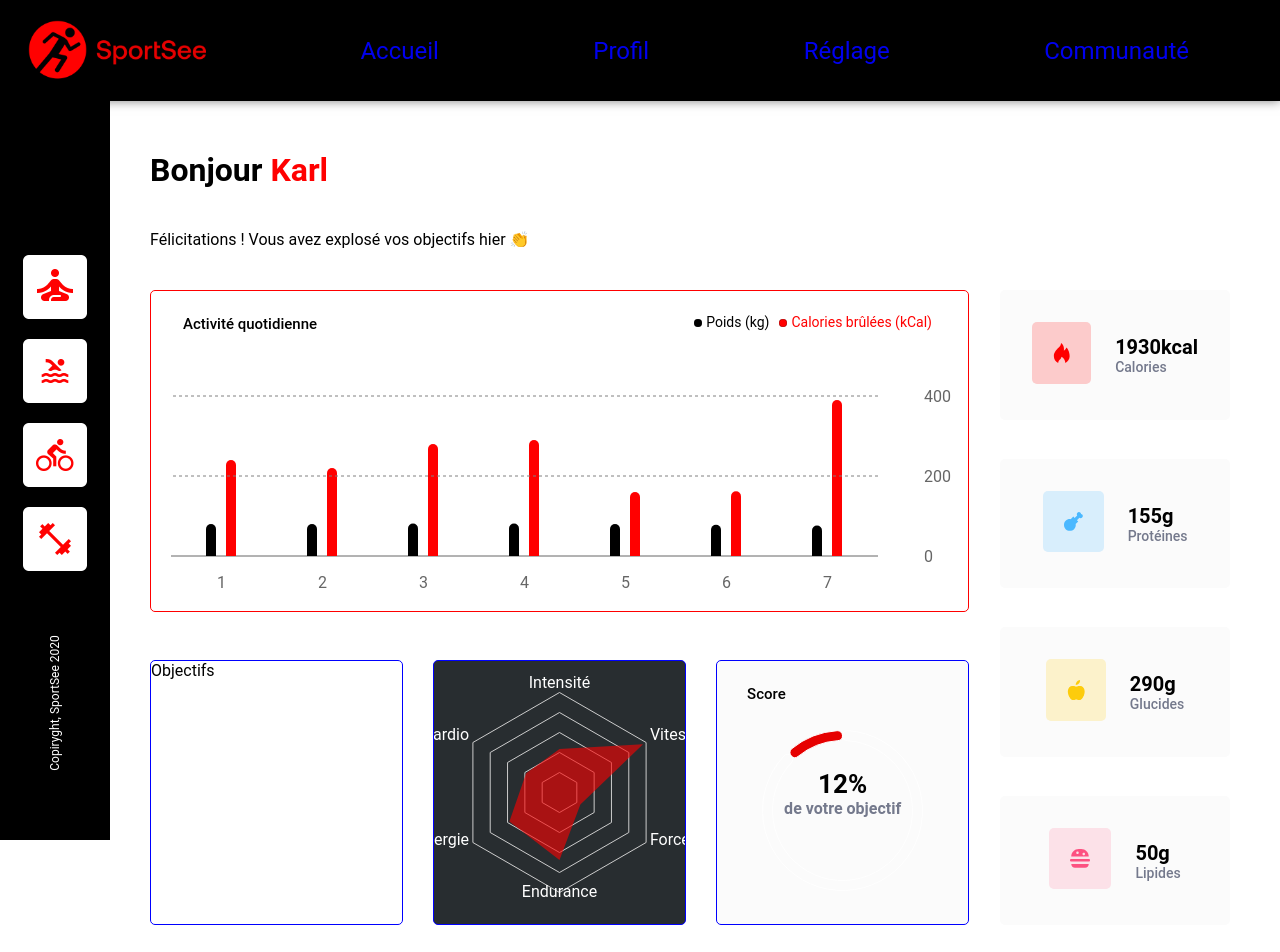
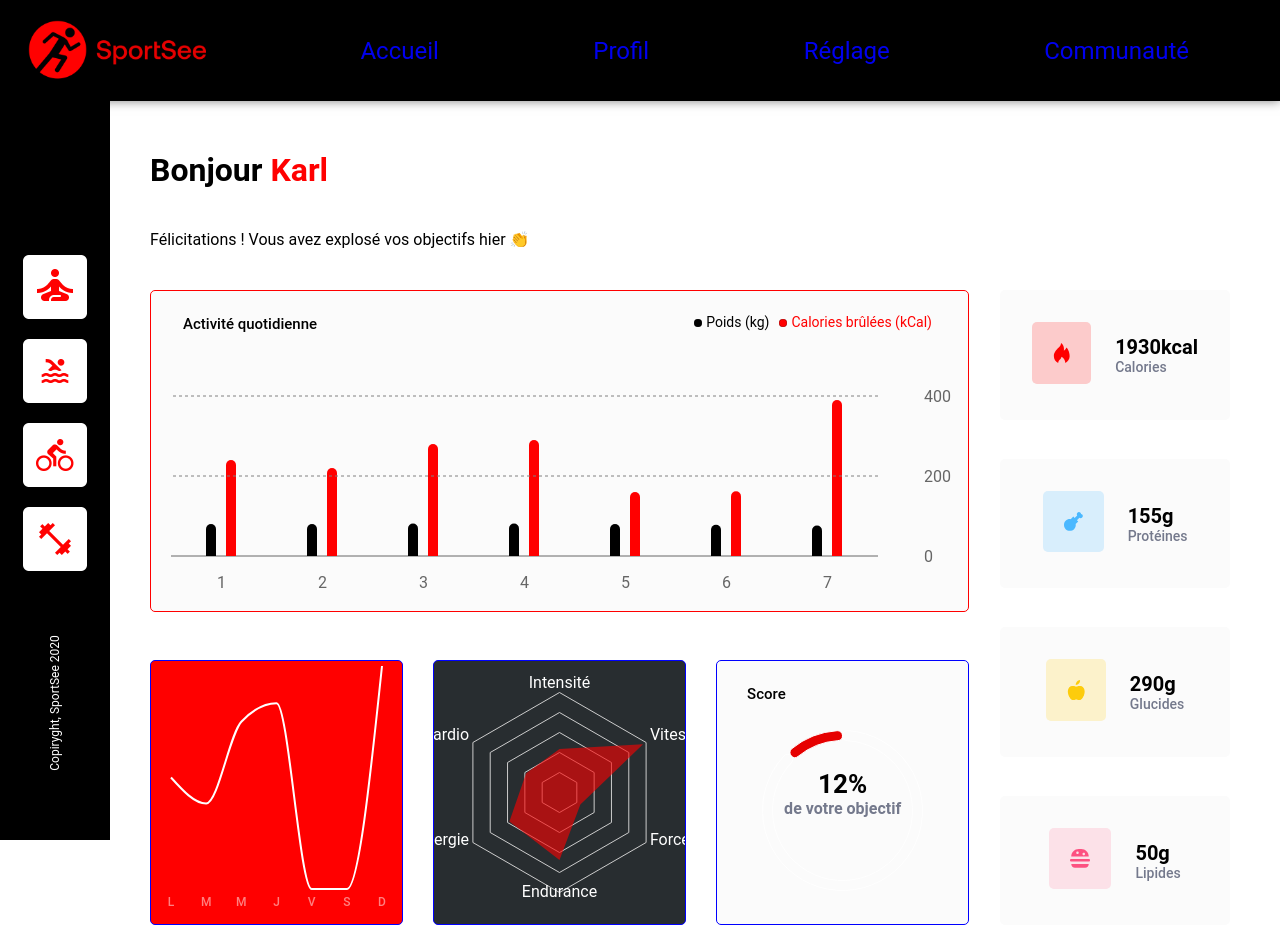
Before and after one commit to Ekkylibre/sportsee, a React (Vite) app: page /dashboard/12 in a window 1280 px wide. Shown: the top 952 px of the page. Built offline with nearby package versions, Linux system fonts and the light colour scheme.

Commit message:
✨ Components > Goals > Create component

```diff
--- /dev/null
+++ b/src/components/goals/Goals.jsx
@@ -0,0 +1,66 @@
+import { LineChart, Line, XAxis, Tooltip, ResponsiveContainer } from 'recharts';
+import { USER_AVERAGE_SESSIONS } from '../../assets/data/data'; // Assurez-vous que le chemin est correct
+
+function Goals({ userId }) {
+    // Recherche des données d'activité de l'utilisateur
+    const userData = USER_AVERAGE_SESSIONS.find((user) => user.userId === parseInt(userId, 10));
+
+    if (!userData) {
+        return <div>User not found</div>;
+    }
+
+    // Fonction pour formatter les étiquettes de l'axe X
+    const formatXAxis = (tickItem) => {
+        // Définition des noms des jours de la semaine
+        const daysOfWeek = ['L', 'M', 'M', 'J', 'V', 'S', 'D'];
+        // Récupération du nom du jour en fonction de la valeur numérique
+        return daysOfWeek[tickItem];
+    };
+
+    // Composant Tooltip personnalisé
+    const CustomTooltip = ({ active, payload }) => {
+        if (active && payload && payload.length) {
+            return (
+                <div className="custom-tooltip">
+                    <p className="label">{`${payload[0].payload.sessionLength} min`}</p>
+                </div>
+            );
+        }
+
+        return null;
+    };
+
+    return (
+        <div style={{ width: '100%', height: '100%' }}>
+            <ResponsiveContainer>
+                <LineChart
+                    data={userData.sessions}
+                    margin={{
+                        top: 5, right: 20, left: 20, bottom: 5,
+                    }}
+                >
+                    <XAxis
+                        axisLine={false}
+                        tickLine={false}
+                        tick={{fontSize: 12, fontWeight: 500}}
+                        stroke='rgba(255, 255, 255, 0.5)'
+                        tickFormatter={formatXAxis} // Utilisation du formateur de ticks
+                    />
+                    <Tooltip
+                        cursor={{
+                            strokeLinecap: 'square',
+                            stroke: 'black',
+                            strokeWidth: 79,
+                            height: 10000,
+                            strokeOpacity: 0.2,
+                        }}
+                        content={<CustomTooltip />} // Utilisation du Tooltip personnalisé
+                    />
+                    <Line type="monotone" dataKey="sessionLength" stroke="#FFFFFF" strokeWidth={2} dot={false} />
+                </LineChart>
+            </ResponsiveContainer>
+        </div>
+    );
+}
+
+export default Goals;
--- a/src/pages/dashboard/Dashboard.jsx
+++ b/src/pages/dashboard/Dashboard.jsx
@@ -8,6 +8,7 @@ import ValueItem from "../../components/valueItem/ValueItem";
 import Kpi from "../../components/kpi/Kpi";
 import Radar from "../../components/radar/Radar";
 import Weight from "../../components/weight/Weight";
+import Goals from "../../components/goals/Goals";
 
 function Dashboard() {
 
@@ -64,7 +65,7 @@ function Dashboard() {
             <div className="charts">
               <div className="poids"><Weight userId={userId}/></div>
               <div className="small-charts">
-                <div className="goals">Objectifs</div>
+                <div className="goals"><Goals userId={userId}/></div>
                 <div className="radar"><Radar userId={userId}/></div>
                 <div className="kpi"><Kpi userId={userId} /></div>
               </div>
--- a/src/pages/dashboard/dashboard.css
+++ b/src/pages/dashboard/dashboard.css
@@ -12,6 +12,7 @@
   border: 1px solid red;
   height: 320px;
   border-radius: 5px;
+  background: #FBFBFB;
 }
 .array .charts .small-charts {
   display: flex;
@@ -23,6 +24,7 @@
   width: 100%;
   height: 263px;
   border-radius: 5px;
+  background-color: red;
 }
 .array .charts .small-charts .radar {
   border: 1px solid blue;
@@ -36,7 +38,7 @@
   width: 100%;
   height: 263px;
   border-radius: 5px;
-  background-color: #fbfbfb;
+  background: #FBFBFB;
 }
 .array .nutrients {
   display: flex;
--- a/src/pages/dashboard/dashboard.scss
+++ b/src/pages/dashboard/dashboard.scss
@@ -12,6 +12,8 @@
             border: 1px solid red;
             height: 320px;
             border-radius: 5px;
+            background: #FBFBFB;
+
         }
 
         .small-charts {
@@ -24,6 +26,7 @@
                 width: 100%;
                 height: 263px;
                 border-radius: 5px;
+                background-color: red;
             }
 
             .radar {
@@ -39,7 +42,8 @@
                 width: 100%;
                 height: 263px;
                 border-radius: 5px;
-                background-color: #fbfbfb;
+                background: #FBFBFB;
+
             }
         }
     }
```
Also changed, not shown: 1 other file (tests, documents, lock files or other folders).
